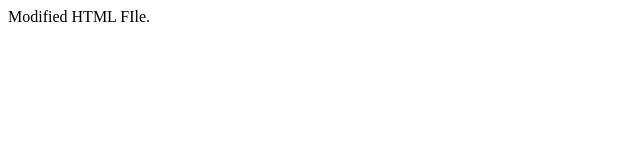
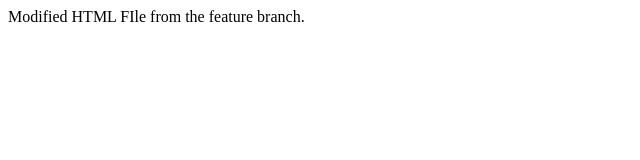
Before and after one commit to him-ran/learn-github-acions, a plain HTML site: page index.html in a window 1280 px wide. Shown: the whole page, without its empty margins (0-640 px from the left). Drawn offline with Linux system fonts and the light colour scheme.

Commit message:
adding code in the feature branch

```diff
--- a/index.html
+++ b/index.html
@@ -7,6 +7,6 @@
     <title>Modified HTML FIle.</title>
 </head>
 <body>
-    Modified HTML FIle.
+    Modified HTML FIle from the feature branch.
 </body>
 </html>
```
